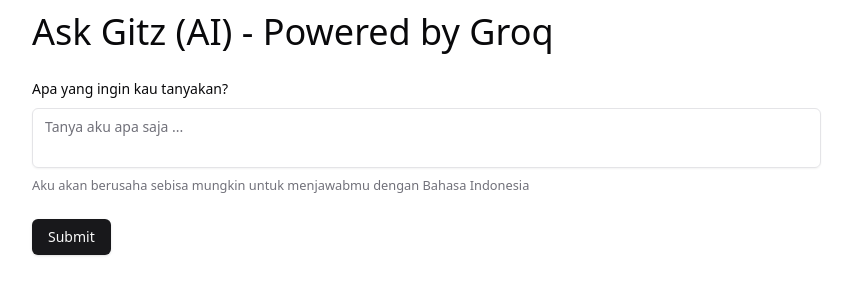
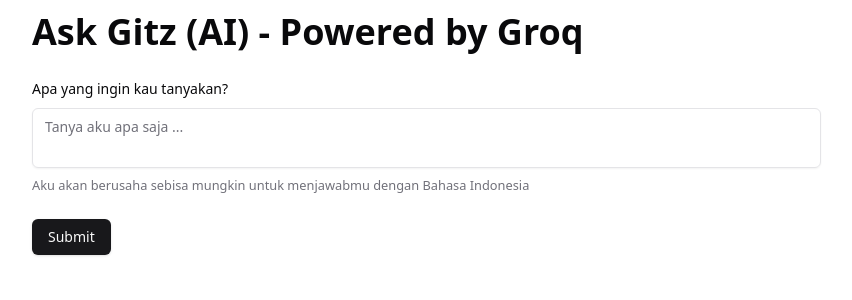
Before and after one commit to itsgitz/groq.itsgitz.com, a Next.js app: page / in a window 1280 px wide. Shown: the top 300 px of the page, without its empty margins (16-868 px from the left). Built offline with nearby package versions, Linux system fonts and the light colour scheme.

Commit message:
feat: added next auth

```diff
--- a/package.json
+++ b/package.json
@@ -20,6 +20,7 @@
     "groq-sdk": "^0.7.0",
     "lucide-react": "^0.447.0",
     "next": "14.2.14",
+    "next-auth": "^5.0.0-beta.22",
     "react": "^18",
     "react-dom": "^18",
     "react-hook-form": "^7.53.0",
--- a/src/app/layout.tsx
+++ b/src/app/layout.tsx
@@ -1,18 +1,18 @@
 import type { Metadata } from 'next';
-import localFont from 'next/font/local';
+// import localFont from 'next/font/local';
 import './globals.css';
 import { Toaster } from '@/components/ui/toaster';
 
-const geistSans = localFont({
-  src: './fonts/GeistVF.woff',
-  variable: '--font-geist-sans',
-  weight: '100 900',
-});
-const geistMono = localFont({
-  src: './fonts/GeistMonoVF.woff',
-  variable: '--font-geist-mono',
-  weight: '100 900',
-});
+// const geistSans = localFont({
+//   src: './fonts/GeistVF.woff',
+//   variable: '--font-geist-sans',
+//   weight: '100 900',
+// });
+// const geistMono = localFont({
+//   src: './fonts/GeistMonoVF.woff',
+//   variable: '--font-geist-mono',
+//   weight: '100 900',
+// });
 
 export const metadata: Metadata = {
   title: 'Ask me (AI) - Powered by Groq',
@@ -26,7 +26,7 @@
 }>) {
   return (
     <html lang='en'>
-      <body className={`${geistSans.variable} ${geistMono.variable}`}>
+      <body>
         {children}
         <Toaster />
       </body>
--- a/src/app/page.tsx
+++ b/src/app/page.tsx
@@ -51,7 +51,7 @@
   return (
     <div className='container mx-auto'>
       <div className='py-3'>
-        <h1 className='text-4xl'>
+        <h1 className='text-4xl font-bold'>
           Ask Gitz (AI) - Powered by{' '}
           <a href='https://groq.com/' target='_blank'>
             Groq
@@ -91,9 +91,9 @@
       </div>
 
       <div className='py-3'>
-        <div className='antialiased'>
+        <p className='antialiased font-light'>
           {loading === true ? 'Sebentar, aku sedang mikir ...' : answer}
-        </div>
+        </p>
       </div>
     </div>
   );
--- a/src/lib/types/forms.ts
+++ b/src/lib/types/forms.ts
@@ -2,7 +2,7 @@
 
 export const QuestionFormSchema = z.object({
   question: z.string().min(3, {
-    message: 'Question must be at least 3 characters.',
+    message: 'Pertanyaan tidak boleh kosong',
   }),
 });
 
```
Also changed, not shown: 1 other file (tests, documents, lock files or other folders).
